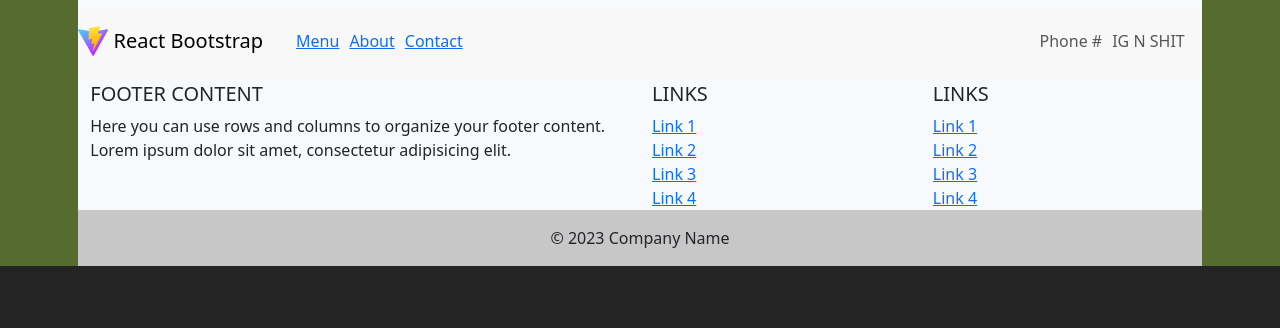
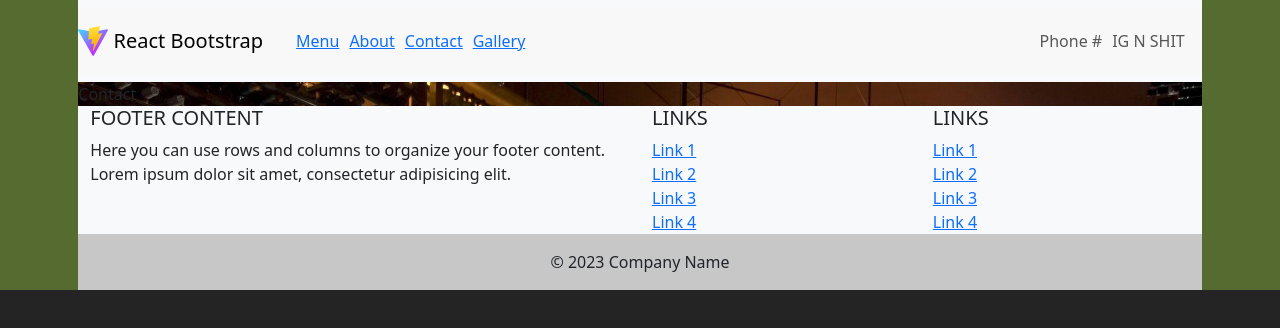
Before and after one commit to cyrusjc/shoestringv2, a React (Vite) app: page /gallery in a window 1280 px wide. Shown: the top 328 px of the page. Built offline with nearby package versions, Linux system fonts and the light colour scheme.

Commit message:
added gallery page

```diff
--- a/src/App.tsx
+++ b/src/App.tsx
@@ -16,13 +16,13 @@ function App() {
     <>
       <BrowserRouter>
         <NavBar />
-
         <Routes>
           <Route index element={<Home />} />
           <Route path="/home" element={<Home />} />
           <Route path="/about" element={<About />} />
           <Route path="/menu" element={<Menu />} />
           <Route path="/contact" element={<Contact />} />
+          <Route path="/gallery" element={<Contact />} />
         </Routes>
         <Footer />
       </BrowserRouter>
--- a/src/components/Figure/Figure.tsx
+++ b/src/components/Figure/Figure.tsx
@@ -1,6 +1,6 @@
 import Figure from "react-bootstrap/Figure";
 
-function FigureExample(desc: string) {
+function FigureExample(desc: string, pathToPic: string) {
   return (
     <Figure>
       <Figure.Image
--- a/src/components/Navbar/NavBar.tsx
+++ b/src/components/Navbar/NavBar.tsx
@@ -19,18 +19,23 @@ function NavBar() {
           </Navbar.Brand>
           <Container>
             <Link to="/home">
-              <Nav.Link className="navbaritem" href="#home">
+              <Nav.Link className="navbaritem" href="#menu">
                 Menu
               </Nav.Link>
             </Link>
             <Link to="/about">
-              <Nav.Link className="navbaritem" href="#home">
+              <Nav.Link className="navbaritem" href="#abt">
                 About
               </Nav.Link>
             </Link>
             <Link to="/contact">
-              <Nav.Link className="navbaritem" href="#home">
+              <Nav.Link className="navbaritem" href="#cont">
                 Contact
+              </Nav.Link>
+            </Link>
+            <Link to="/gallery">
+              <Nav.Link className="navbaritem" href="#gall">
+                Gallery
               </Nav.Link>
             </Link>
             <Navbar.Toggle />
```
Also changed, not shown: src/pages/Gallery/Gallery.tsx (added, +7 -0 lines), src/pages/Gallery/Gallery.css (added).
